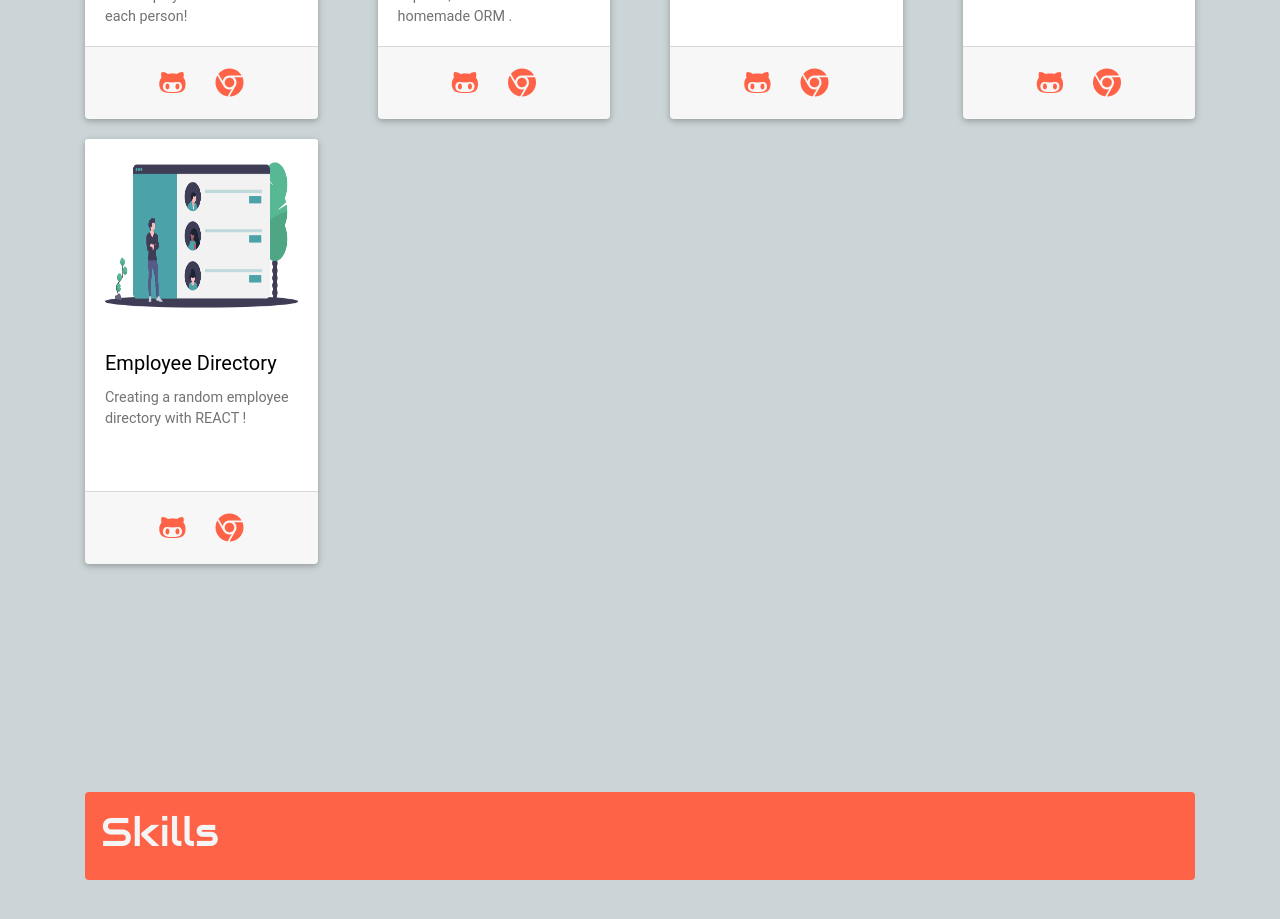
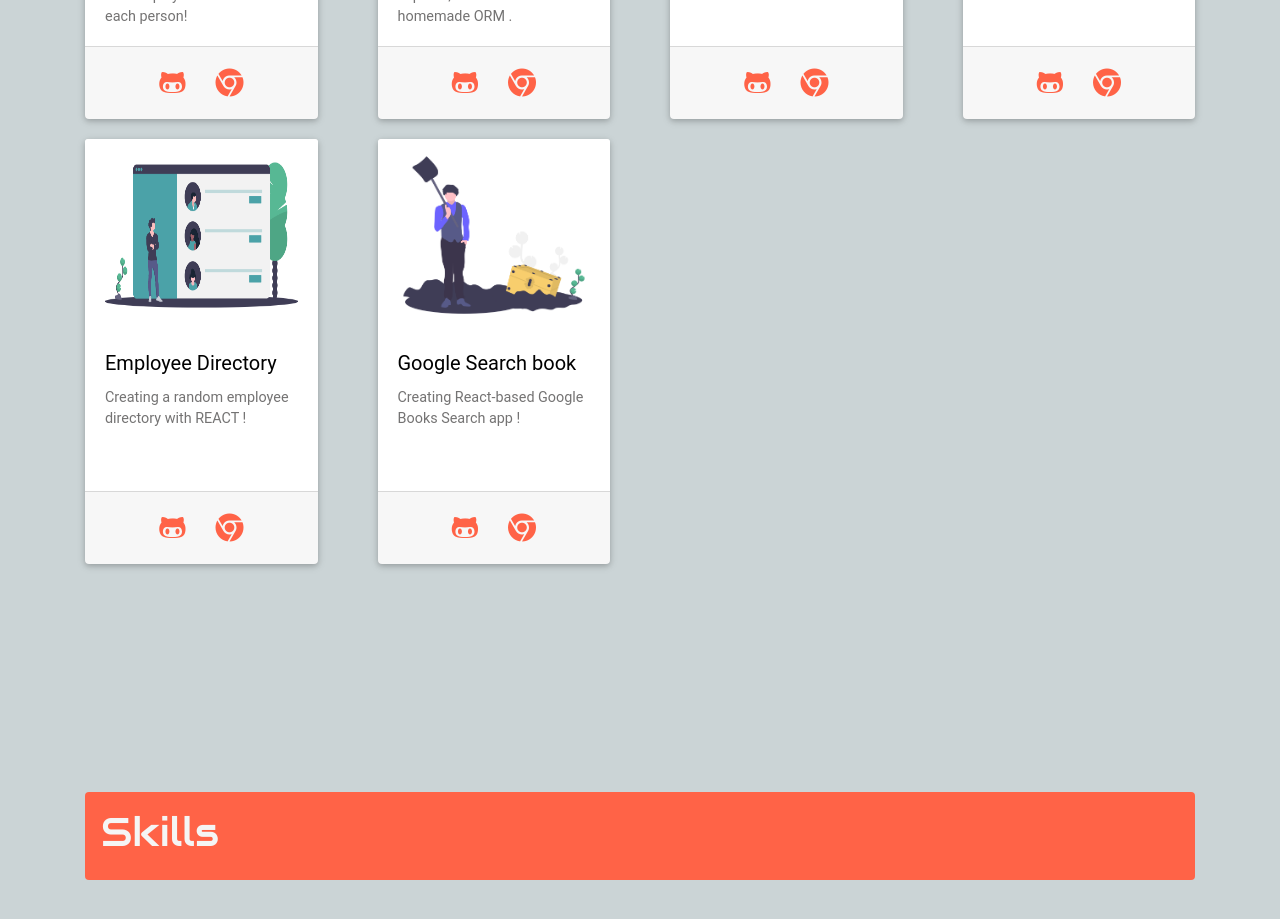
Before and after one commit to arvin-m/portfolio-with-react, a React (Create React App) app in the folder client/: page / in a window 1280 px wide. Shown: the part 2240-3159 px from the top of the page. Built offline with nearby package versions, Linux system fonts and the light colour scheme; some icons are missing; a web font is replaced by a local one.

Commit message:
adding google search card

```diff
--- a/client/src/Component/Card/Card.jsx
+++ b/client/src/Component/Card/Card.jsx
@@ -83,7 +83,17 @@ function Card() {
             repo_link: "https://github.com/arvin-m/employee-directory",
             live_link: "https://arvin-m.github.io/employee-directory/"
 
+        },
+        {
+            id: 10,
+            title: "Google Search book ",
+            comment: "Creating React-based Google Books Search app !",
+            img: "Assets/img/project-pic/google-search-book.png",
+            repo_link: "https://github.com/arvin-m/google-books-search",
+            live_link: "https://google-book-search--react.herokuapp.com/"
+
         }
+
     ]
 
 
```
Also changed, not shown: client/public/Assets/img/project-pic/google-search-book.png (added).
